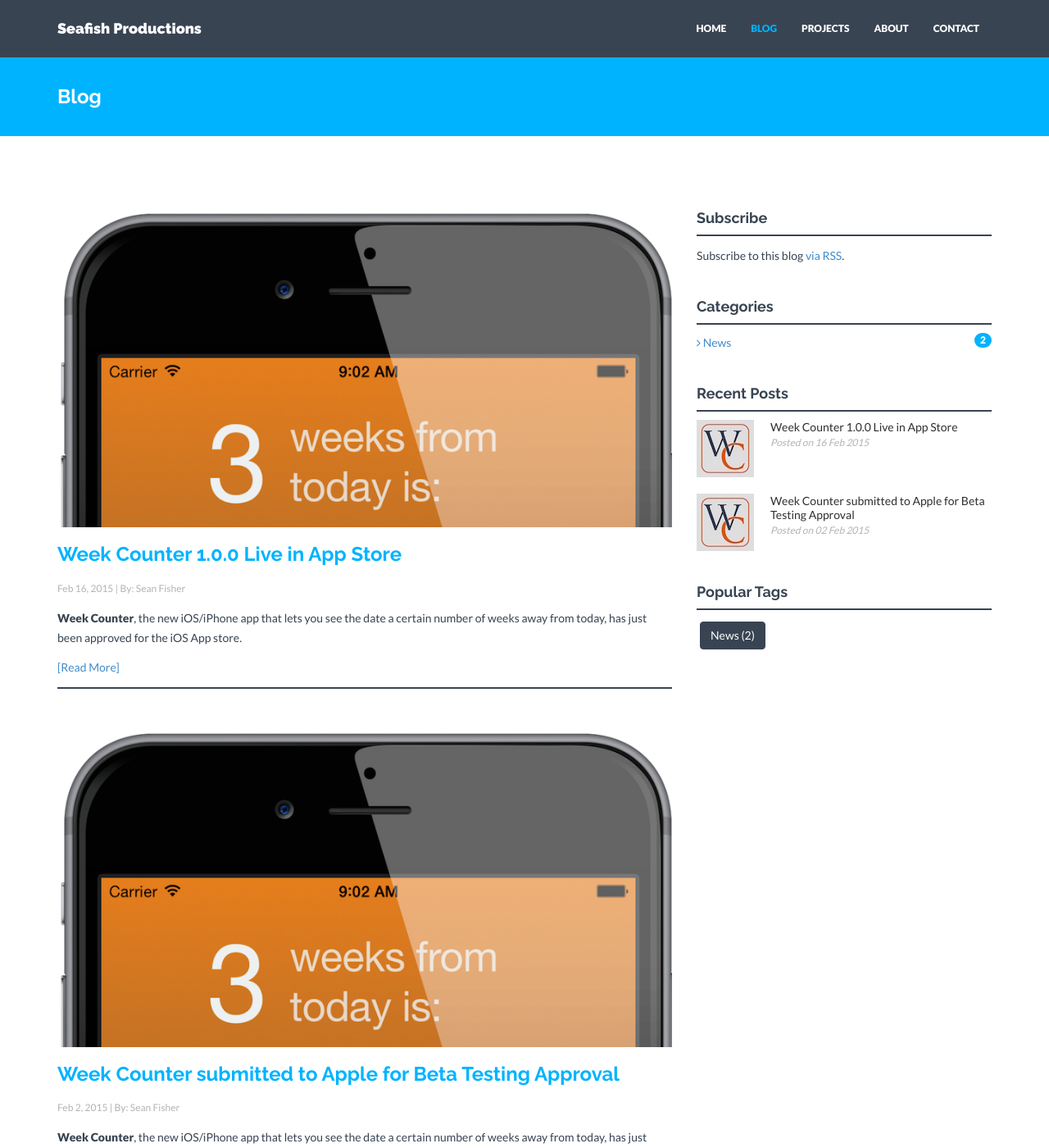
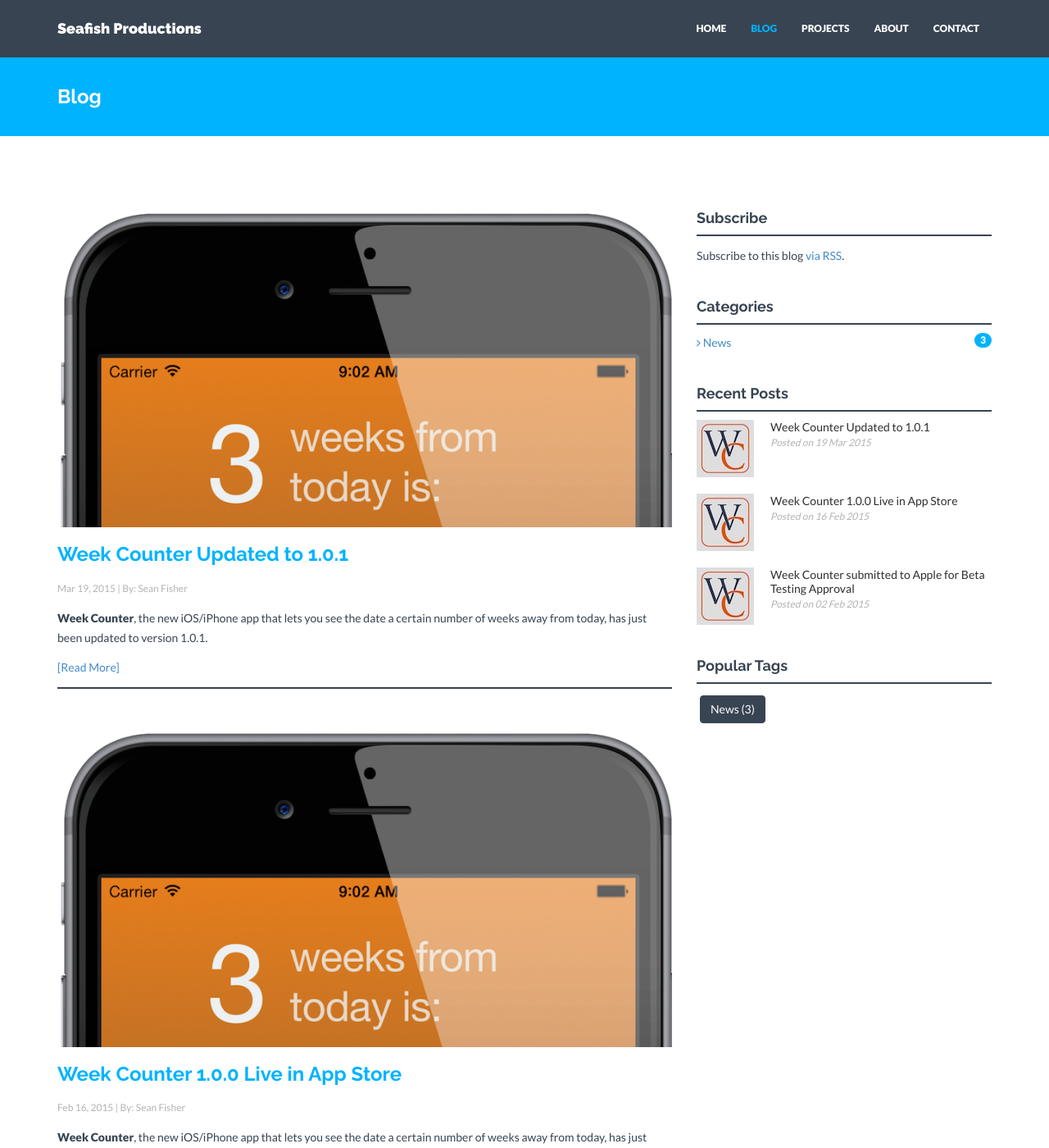
Before and after one commit to seanfisher/seanfisher.github.io-archive, a Jekyll site: the page built from blog.html, in a window 1280 px wide and 1400 px high. Shown: the whole window at 82% size. Built offline with Jekyll 4.4.1, drawn with Linux system fonts in a browser that asks for light colours; nearby versions of some CDN libraries.

Commit message:
Added octopress

```diff
--- /dev/null
+++ b/Gemfile
@@ -0,0 +1,5 @@
+source "https://rubygems.org"
+
+gem 'octopress', '~> 3.0.0.rc'
+gem 'rouge'
+gem 'jekyll-sitemap'
--- a/_config.yml
+++ b/_config.yml
@@ -9,11 +9,13 @@
 
 # Build settings
 markdown: kramdown
+highlighter: rouge
 page_permalink: pretty
 permalink: /:categories/:title
 excerpt_separator: <!--more--> #use this in posts to define how long the excerpt of the post (that is shown on the Blog page) is
 gems:
   - jekyll-sitemap
+  - rouge
 
 colors:  #in hex code if not noted else
   primary: "#00b3fe" #"#F70031"
--- /dev/null
+++ b/_posts/blog/2015-03-18-week-counter-updated-to-1-0-1.markdown
@@ -0,0 +1,27 @@
+---
+layout: post
+title: "Week Counter Updated to 1.0.1"
+date: 2015-03-18T20:32:25-06:00
+author: Sean Fisher
+categories:
+- blog
+- News
+img: week-counter.png
+thumb: week-counter.jpg
+---
+
+<b>Week Counter</b>, the new iOS/iPhone app that lets you see the date a certain number of weeks away from today, has just been updated to version 1.0.1. <!--more-->
+
+<a href="https://itunes.apple.com/us/app/week-counter-how-many-weeks/id963628888?mt=8&uo=4" target="itunes_store" style="display:inline-block;overflow:hidden;background:url(https://linkmaker.itunes.apple.com/htmlResources/assets/en_us//images/web/linkmaker/badge_appstore-lrg.png) no-repeat;width:135px;height:40px;@media only screen{background-image:url(https://linkmaker.itunes.apple.com/htmlResources/assets/en_us//images/web/linkmaker/badge_appstore-lrg.svg);}"></a>
+
+####Release notes
+
+Bug fixes:
+
+  * The date will now update correctly when re-opening the app
+  * The date will now update correctly when changing time zones
+
+####Tell me about Week Counter
+Ever wondered what the date is six weeks from today? Some professions need this information all of the time. For example, doctors want to make an appointment with their patient four weeks from today. Instead of pulling out the calendar and counting, simply pull out the Week Counter app and let it do the difficult work.
+
+Future plans include an Apple Watch integration, so those who use this information all the time will have quick, wrist access to the date several weeks in the future.
--- /dev/null
+++ b/css/main.scss
@@ -0,0 +1,52 @@
+---
+# Only the main Sass file needs front matter (the dashes are enough)
+---
+@charset "utf-8";
+
+
+
+// Our variables
+$base-font-family: Helvetica, Arial, sans-serif;
+$base-font-size:   16px;
+$small-font-size:  $base-font-size * 0.875;
+$base-line-height: 1.5;
+
+$spacing-unit:     30px;
+
+$text-color:       #111;
+$background-color: #fdfdfd;
+$brand-color:      #2a7ae2;
+
+$grey-color:       #828282;
+$grey-color-light: lighten($grey-color, 40%);
+$grey-color-dark:  darken($grey-color, 25%);
+
+// Width of the content area
+$content-width:    800px;
+
+$on-palm:          600px;
+$on-laptop:        800px;
+
+
+
+// Using media queries with like this:
+// @include media-query($on-palm) {
+//     .wrapper {
+//         padding-right: $spacing-unit / 2;
+//         padding-left: $spacing-unit / 2;
+//     }
+// }
+@mixin media-query($device) {
+    @media screen and (max-width: $device) {
+        @content;
+    }
+}
+
+
+
+// Import partials from `sass_dir` (defaults to `_sass`)
+@import
+        "base",
+        "layout",
+        "syntax-highlighting"
+;
```
Also changed, not shown: _sass/_base.scss (added, +204 -0 lines), _sass/_layout.scss (added, +236 -0 lines), _sass/_syntax-highlighting.scss (added, +67 -0 lines), Gemfile.lock (added), THEME_README.md (renamed from README.md), 4 other files.
